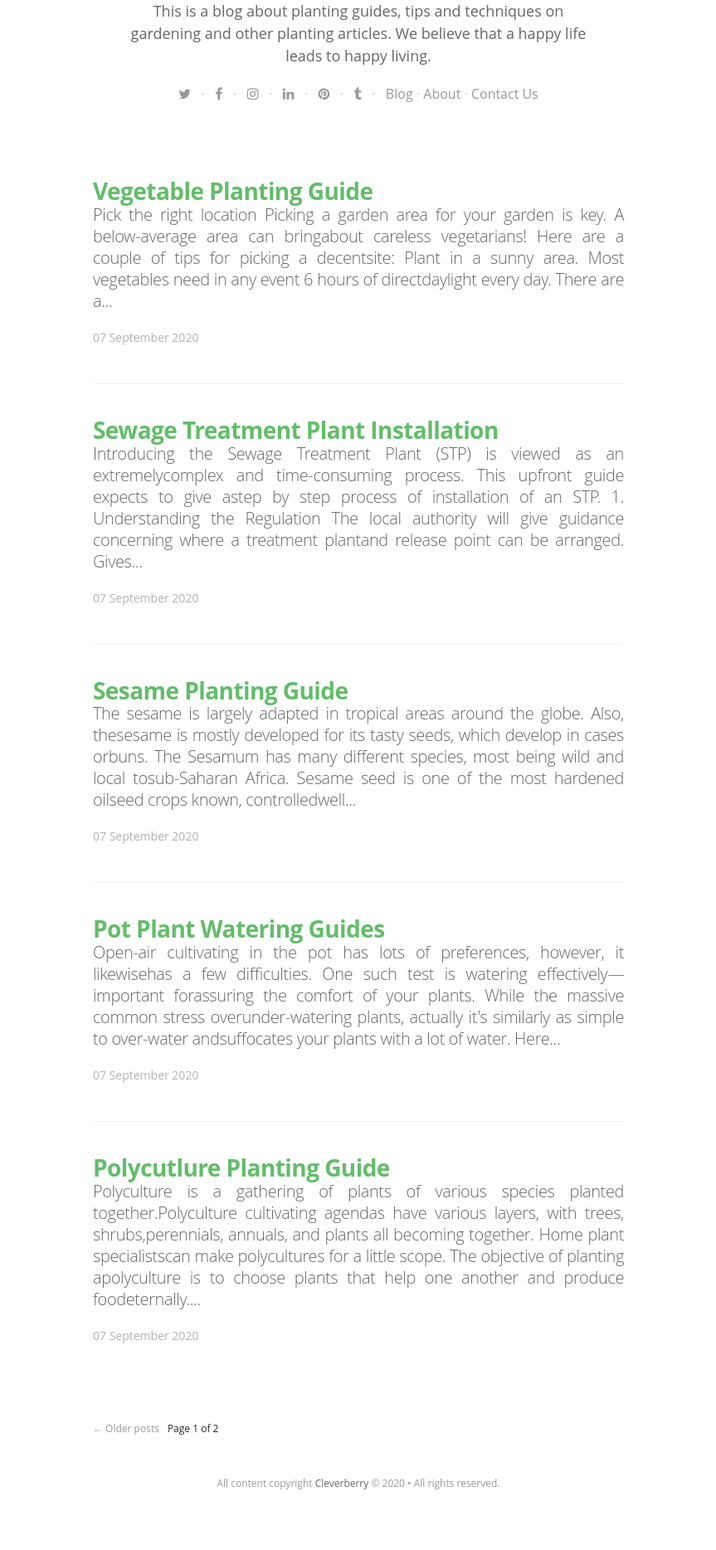
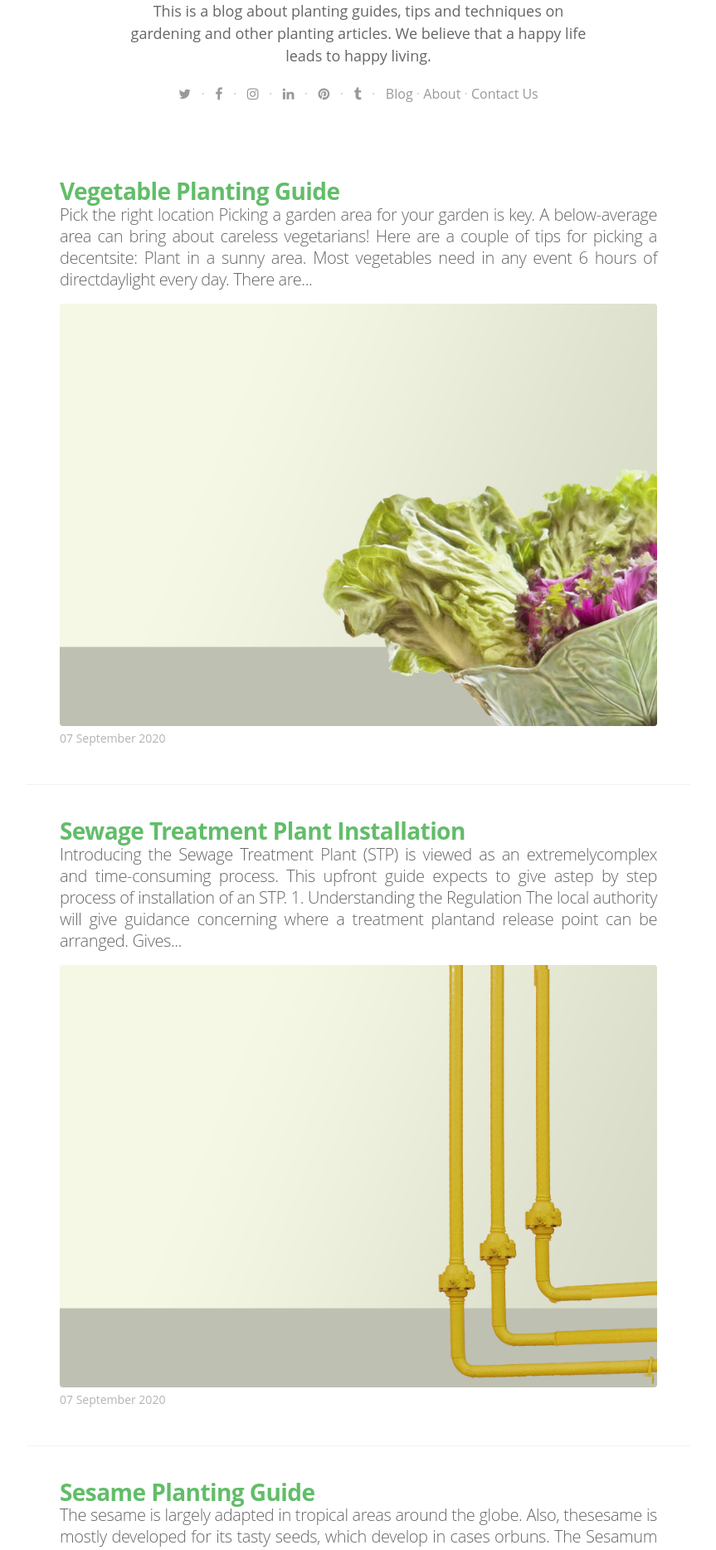
Before and after one commit to cleverberry/plantinguide, a Jekyll site: the page built from index.html, in a window 1280 px wide. Shown: the part 592-2460 px from the top of the page at 83% size, without its empty margins (208-1071 px from the left). Built offline with Jekyll 4.4.1, drawn with Linux system fonts in a browser that asks for light colours; nearby versions of some CDN libraries; some web fonts are replaced; the list of posts is cut into pages by our own code; before the commit the page ends 2437 px from its top, so only the background shows below that.

Commit message:
Add images on index

```diff
--- a/_posts/2020-09-07-sewage-treatment-plant-installation-guide.markdown
+++ b/_posts/2020-09-07-sewage-treatment-plant-installation-guide.markdown
@@ -4,8 +4,8 @@ title: "Sewage Treatment Plant Installation"
 date: 2020-09-07
 categories: plant
 tags:
-image: /assets/images/article-images/.jpg
-image2: /assets/images/article-images/.jpg
+image: /assets/images/article-images/sewage.jpg
+image2: /assets/images/article-images/sewage.jpg
 ---
 <p>Introducing the Sewage Treatment Plant (STP) is viewed as an extremelycomplex and time-consuming process. This upfront guide expects to give astep by step process of installation of an STP.</p>
 <ul style="list-style-type:none;">
--- a/_posts/2020-09-07-vegetable-planting-guide.markdown
+++ b/_posts/2020-09-07-vegetable-planting-guide.markdown
@@ -4,11 +4,11 @@ title: "Vegetable Planting Guide"
 date: 2020-09-07
 categories: plant
 tags:
-image: /assets/images/article-images/.jpg
-image2: /assets/images/article-images/.jpg
+image: /assets/images/article-images/vegetable.jpg
+image2: /assets/images/article-images/vegetable.jpg
 ---
 <h4>Pick the right location</h4>
-<p>Picking a garden area for your garden is key. A below-average area can bringabout careless vegetarians! Here are a
+<p>Picking a garden area for your garden is key. A below-average area can bring about careless vegetarians! Here are a
     couple of tips for picking a decentsite:
 <ol>
     <li>Plant in a sunny area. Most vegetables need in any event 6 hours of directdaylight every day. There are a couple
--- a/css/main.sass
+++ b/css/main.sass
@@ -130,13 +130,13 @@ body
 
 .content
   width: 100%
-  max-width: 640px
+  max-width: 800px
   margin: 0 auto
   @include box-sizing(border-box)
   @include respond-to(800)
     padding: 0 $rs*2
   article
-    padding: 40px 0
+    padding: 40px 40px
     border-bottom: 1px solid #f2f2f0
     &:last-child
       border-bottom: 0px
--- a/index.html
+++ b/index.html
@@ -67,6 +67,7 @@ layout: default
         <section class="post-excerpt" itemprop="description">
           <p>{{ post.excerpt | strip_html | truncatewords: 50 }}</p>
         </section>
+        <img alt="{{ post.title }}" class="rounded img-fluid" src="{{ post.image }}">
         <div class="post-meta">
           <time datetime="{{ post.date | date_to_long_string }}">{{ post.date | date_to_long_string }}</time>
           <!--            <span class="post-tags-set">on {{#foreach tags}}<span class="post-tag-{{slug}}">{{#if @first}}{{else}}, {{/if}}<a href="/tag/{{slug}}">{{name}}</a></span>{{/foreach}}</span>-->
```
Also changed, not shown: assets/images/article-images/sewage.jpg (added), assets/images/article-images/vegetable.jpg (added).
